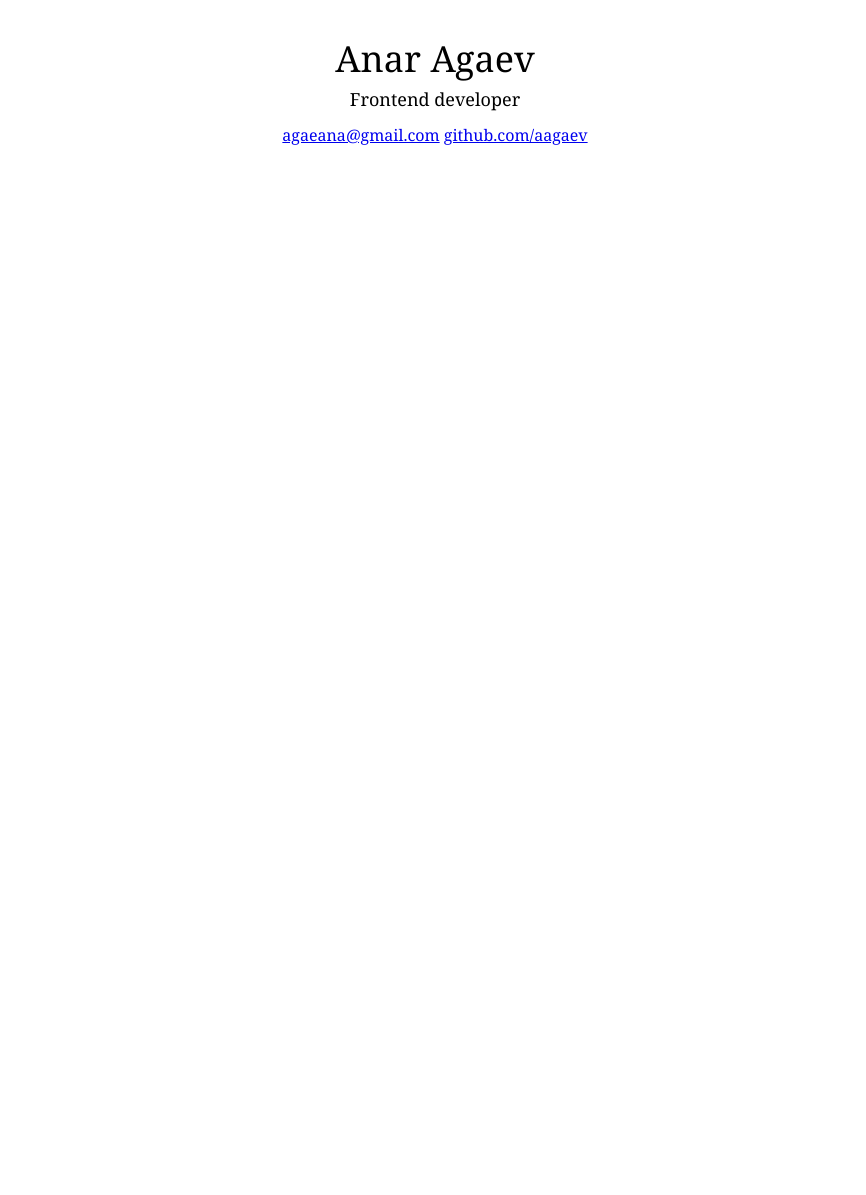
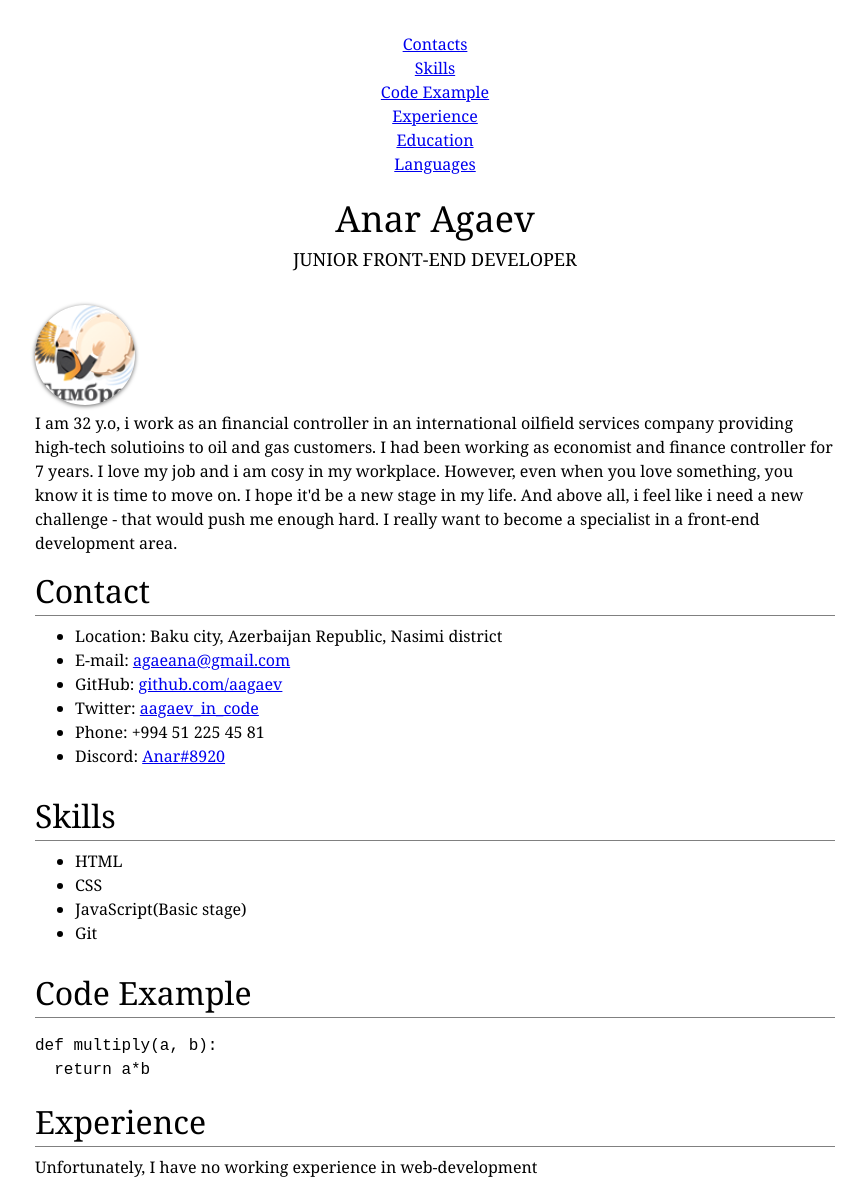
Before and after one commit to aagaev/rsschool-cv, a plain HTML site: page index.html in a window 1280 px wide. Shown: the top 1195 px of the page, without its empty margins (205-1071 px from the left). Before the commit the page ends 800 px from the top, so only its background shows below. Drawn offline with Linux system fonts and the light colour scheme.

Commit message:
feat: update cv file

```diff
--- a/index.html
+++ b/index.html
@@ -1,23 +1,130 @@
 <!DOCTYPE html>
 <html lang="en">
+  <head>
+    <meta charset="UTF-8" />
+    <title>CV Anar Agaev</title>
+    <link rel="stylesheet" type="text/css" href="style.css" />
+  </head>
 
-<head>
-  <meta charset="UTF-8">
-  <title>CV Anar Agaev</title>
-  <link rel="stylesheet" type="text/css" href="style.css">
+  <body>
+    <header id="header">
+      <div class="container">
+        <nav class="nav">
+          <ul class="list">
+            <li class="item"><a href="#contact" class="link">Contacts</a></li>
+            <li class="item"><a href="#skills" class="link">Skills</a></li>
+            <li class="item"><a href="#code" class="link">Code Example</a></li>
+            <li class="item">
+              <a href="#experience" class="link">Experience</a>
+            </li>
+            <li class="item">
+              <a href="#education" class="link">Education</a>
+            </li>
+            <li class="item"><a href="#lang" class="link">Languages</a></li>
+          </ul>
+        </nav>
+      </div>
+      <h1>Anar Agaev</h1>
+      <h2 class="header-title">JUNIOR FRONT-END DEVELOPER</h2>
+      <p></p>
+    </header>
 
-</head>
+    <main>
+      <div class="section" id="profile">
+        <img src="logo.png" alt="My_image" class="logo" />
+        <p>
+          I am 32 y.o, i work as an financial controller in an international
+          oilfield services company providing high-tech solutioins to oil and
+          gas customers. I had been working as economist and finance controller
+          for 7 years. I love my job and i am cosy in my workplace. However,
+          even when you love something, you know it is time to move on. I hope
+          it'd be a new stage in my life. And above all, i feel like i need a
+          new challenge - that would push me enough hard. I really want to
+          become a specialist in a front-end development area.
+        </p>
+      </div>
+      <div class="main_section" id="contact">
+        <h2>Contact</h2>
+        <div class="main_section_item">
+          <ul>
+            <li>Location: Baku city, Azerbaijan Republic, Nasimi district</li>
+            <li>
+              E-mail: <a href="mailto:agaeana@gmail.com">agaeana@gmail.com</a>
+            </li>
+            <li>
+              GitHub: <a href="https://github.com/aagaev">github.com/aagaev </a>
+            </li>
+            <li>
+              Twitter:
+              <a href="https://twitter.com/aagaev_in_code">aagaev_in_code</a>
+            </li>
+            <li>Phone: +994 51 225 45 81</li>
+            <li>
+              Discord: <a href="https://discord.com/channels/@me">Anar#8920</a>
+            </li>
+          </ul>
+        </div>
+      </div>
+      <div class="main_section" id="skills">
+        <h2>Skills</h2>
+        <div class="main_section_item">
+          <ul>
+            <li>HTML</li>
+            <li>CSS</li>
+            <li>JavaScript(Basic stage)</li>
+            <li>Git</li>
+          </ul>
+        </div>
+      </div>
+      <div class="main_section_item" id="code">
+        <h2>Code Example</h2>
+        <div class="main_section_item">
+          <pre class="pre">
+<code>def multiply(a, b):
+  return a*b</code></pre>
+        </div>
+      </div>
 
-<body>
-  <div id="header">
-    <h1> Anar Agaev</h1>
-    <h2 class="header-title"> Frontend developer</h2>
-    <p><a href="mailto:agaeana@gmail.com">agaeana@gmail.com</a>
-      <a href="https://github.com/aagaev">github.com/aagaev </a>
-    </p>
-  </div>
+      <div class="main_section" id="experience">
+        <h2>Experience</h2>
 
+        <div class="main_section_item">
+          <p>Unfortunately, I have no working experience in web-development</p>
 
-</body>
+          <div class="main_section" id="education">
+            <div class="main_section_item">
+              <h2>Education</h2>
+              <ul>
+                <li>St. Petersburg State University of Economics</li>
+              </ul>
+            </div>
+          </div>
+        </div>
+        <div class="main_section">
+          <h2>Languages</h2>
 
+          <div class="main_section_item" id="lang">
+            <ul>
+              <li>Russian - native speaker</li>
+              <li>English – B1/B2 Reading books</li>
+            </ul>
+          </div>
+        </div>
+      </div>
+    </main>
+
+    <footer id="footer">
+      <p><strong>© 2022</strong></p>
+      <br />
+      <a href="https://github.com/aagaev">GitHub</a>
+      <a href="https://rs.school/js-stage0/"
+        ><img
+          src="rs_school_js.svg"
+          alt="rs school logo"
+          id="rs"
+          width="73"
+          height="26"
+      /></a>
+    </footer>
+  </body>
 </html>
--- a/style.css
+++ b/style.css
@@ -1,11 +1,11 @@
 body{
   font-family: Georgia;
   font-size: 16px;
-   margin: 0 auto;   /* center content */
+  margin: 0 auto;   /* center content */
   max-width: 800px; /* limit width */
   line-height:1.5;
-   padding-top: 32px;
-    padding-bottom: 32px;
+  padding-top: 32px;
+  padding-bottom: 32px;
 }
 p{
   margin-bottom:12px;
@@ -48,3 +48,30 @@ h3{
 .main_section_item{
   margin-bottom:16px;
 }
+.logo {
+  width: 100px;
+  height: 100px;
+  object-fit: cover;
+  border-radius: 90%;
+  box-shadow: 0 1px 4px rgba(0, 0, 0, .6);
+  filter: grayscale(0.2) brightness(1.05);
+  transition: .3s;
+
+}
+ul.list{
+  margin-left: 0px;
+  padding-left: 0px;
+  list-style: none;
+}
+
+ul.nav a {
+  display: flexbox;
+  width: 5em;
+  padding:10px;
+  margin: 0 5px;
+  background-color: #f4f4f4;
+  border: 1px dashed #333;
+  text-decoration: none;
+  color: #333;
+  text-align: center;
+}
```
Also changed, not shown: logo.png (added), rs_school_js.svg (added).
